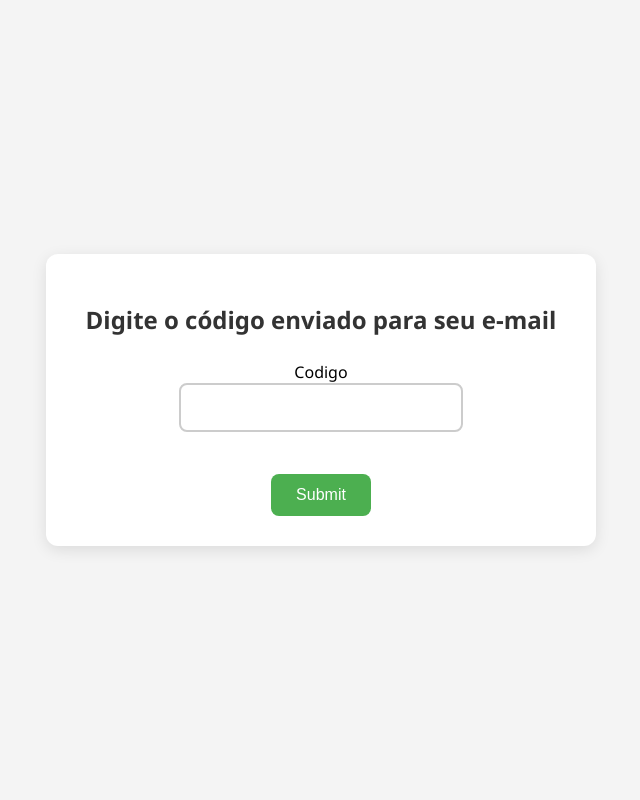
After one commit to beatrizbramont/SistemaRestaurante, a Flask app: template templates/otp.html in a window 1280 px wide. The commit adds this page. Shown: the whole page, without its empty margins (319-959 px from the left). Run offline with Flask 3, Linux system fonts and the light colour scheme; the template is opened without the code that fills it, so the values that code supplies are empty, except form fields; tables that the repository leaves empty hold one stand-in row (values such as "Sample post"); form fields are guessed from the names that the template uses.

Commit message:
fix: ajustando caminhos css e js

```diff
--- a/static/css/mesa.css
+++ b/static/css/mesa.css
@@ -11,7 +11,7 @@
   --preto: #333;
   --azul: #1a253a;
 }
-/* Container para status + ícones */
+
 .td-status-container {
     display: flex;
     justify-content: flex-start; /* conteúdo começa do lado esquerdo */
--- /dev/null
+++ b/static/css/otp.css
@@ -0,0 +1,60 @@
+body {
+    display: flex;
+    justify-content: center;
+    align-items: center;
+    height: 100vh;
+    font-family: 'Segoe UI', Tahoma, Geneva, Verdana, sans-serif;
+    background-color: #f4f4f4;
+    margin: 0;
+}
+
+form {
+    background-color: #fff;
+    padding: 30px 40px;
+    border-radius: 12px;
+    box-shadow: 0 4px 15px rgba(0,0,0,0.1);
+    text-align: center;
+}
+
+h2 {
+    margin-bottom: 25px;
+    color: #333;
+}
+
+input[type="text"] {
+    width: 250px;
+    padding: 12px 15px;
+    font-size: 18px;
+    border: 2px solid #ccc;
+    border-radius: 8px;
+    outline: none;
+    transition: border-color 0.2s, box-shadow 0.2s;
+    text-align: center;
+}
+
+input[type="text"]:focus {
+    border-color: #4CAF50;
+    box-shadow: 0 0 5px rgba(76, 175, 80, 0.5);
+}
+
+input[type="submit"] {
+    margin-top: 20px;
+    padding: 12px 25px;
+    font-size: 16px;
+    background-color: #4CAF50;
+    color: white;
+    border: none;
+    border-radius: 8px;
+    cursor: pointer;
+    transition: background-color 0.2s;
+}
+
+input[type="submit"]:hover {
+    background-color: #45a049;
+}
+
+.flash {
+    margin-top: 15px;
+    font-size: 14px;
+    color: red;
+}
--- a/static/js/main.js
+++ b/static/js/main.js
@@ -129,7 +129,6 @@ document.addEventListener('DOMContentLoaded', () => {
     });
   });
 
-  // Botão “Carregar Cardápio” → mostra todos os itens agrupados
   loadBtn.addEventListener('click', () => abrirModalCategoria(null, 'Todos os Itens'));
 
   // Cadastrar ou atualizar item
--- a/templates/cardapio.html
+++ b/templates/cardapio.html
@@ -22,7 +22,7 @@
         <nav>
             <ul>
                 <li>
-                    <a href="{{ url_for('index.index') }}">
+                    <a href="{{ url_for('index.dashboard') }}">
                         <img src="{{ url_for('static', filename='images/icon-home.svg') }}" alt="Home">
                     </a>
                 </li>
@@ -48,7 +48,7 @@
     <nav class="nav-mobile">
         <ul>
             <li>
-                <a href="{{ url_for('index.index') }}">
+                <a href="{{ url_for('index.dashboard') }}">
                     <img src="{{ url_for('static', filename='images/icon-home.svg') }}" alt="Home">
                 </a>
             </li>
--- a/templates/funcionarios.html
+++ b/templates/funcionarios.html
@@ -20,7 +20,7 @@
         <nav>
             <ul>
                 <li>
-                    <a href="{{ url_for('index.index') }}">
+                    <a href="{{ url_for('index.dashboard') }}">
                         <img src="{{ url_for('static', filename='images/icon-home.svg') }}" alt="Home">
                     </a>
                 </li>
@@ -46,7 +46,7 @@
     <nav class="nav-mobile">
         <ul>
             <li>
-                <a href="{{ url_for('index.index') }}">
+                <a href="{{ url_for('index.dashboard') }}">
                     <img src="{{ url_for('static', filename='images/icon-home.svg') }}" alt="Home">
                 </a>
             </li>
--- a/templates/index.html
+++ b/templates/index.html
@@ -78,7 +78,7 @@
             <div class="usuario-area">
                 <span>Olá, {{ session['usuario_nome'] }}</span>
 
-                <a href="{{ url_for('funcionarios.logout') }}" class="logout-btn">
+                <a href="{{ url_for('auth.logout') }}" class="logout-btn">
                     <i class="fa-solid fa-right-from-bracket"></i>
                 </a>
             </div>
--- a/templates/login.html
+++ b/templates/login.html
@@ -32,7 +32,7 @@
                 </div>
             </div>
 
-            <form action="{{ url_for('funcionarios.login') }}" method="post" class="forms-padrao">
+            <form action="{{ url_for('auth.login') }}" method="post" class="forms-padrao">
                 {{ form.hidden_tag() }}
 
                 <div class="formulario-div">
--- a/templates/mesapage.html
+++ b/templates/mesapage.html
@@ -15,7 +15,7 @@
     <img src="{{ url_for('static', filename='images/logo-icon.svg') }}" alt="TableTrack">
     <nav>
       <ul>
-        <li><a href="{{ url_for('index.index') }}"><img src="{{ url_for('static', filename='images/icon-home.svg') }}" alt="Home"></a></li>
+        <li><a href="{{ url_for('index.dashboard') }}"><img src="{{ url_for('static', filename='images/icon-home.svg') }}" alt="Home"></a></li>
         <li><a href="{{ url_for('cardapio.cardapio_page') }}"><img src="{{ url_for('static', filename='images/icon-cardapio2.svg') }}" alt="Cardápio"></a></li>
         <li class="active"><a href="{{ url_for('mesa.mesas_page') }}"><img src="{{ url_for('static', filename='images/icon-mesas2.svg') }}" alt="Mesas"></a></li>
         <li><a href="{{ url_for('funcionarios.funcionarios_page') }}"><img src="{{ url_for('static', filename='images/icon-person.svg') }}" alt="Funcionários"></a></li>
@@ -25,7 +25,7 @@
 
   <nav class="nav-mobile">
     <ul>
-      <li><a href="{{ url_for('index.index') }}"><img src="{{ url_for('static', filename='images/icon-home.svg') }}" alt="Home"></a></li>
+      <li><a href="{{ url_for('index.dashboard') }}"><img src="{{ url_for('static', filename='images/icon-home.svg') }}" alt="Home"></a></li>
       <li><a href="{{ url_for('cardapio.cardapio_page') }}"><img src="{{ url_for('static', filename='images/icon-cardapio2.svg') }}" alt="Cardápio"></a></li>
       <li class="active"><a href="{{ url_for('mesa.mesas_page') }}"><img src="{{ url_for('static', filename='images/icon-mesas2.svg') }}" alt="Mesas"></a></li>
       <li><a href="{{ url_for('funcionarios.funcionarios_page') }}"><img src="{{ url_for('static', filename='images/icon-person.svg') }}" alt="Funcionários"></a></li>
--- /dev/null
+++ b/templates/otp.html
@@ -0,0 +1,23 @@
+<!DOCTYPE html>
+<html lang="pt-BR">
+<head>
+    <meta charset="UTF-8">
+    <title>Verificação</title>
+    <link rel="stylesheet" href="{{ url_for('static', filename='css/otp.css') }}">
+</head>
+<body>
+
+<form method="POST">
+    <h2>Digite o código enviado para seu e-mail</h2>
+    {{ form.hidden_tag() }}
+
+    {{ form.codigo.label }}
+    <br>
+    {{ form.codigo }}
+
+    <br><br>
+    {{ form.submit }}
+</form>
+
+</body>
+</html>
--- a/templates/splash.html
+++ b/templates/splash.html
@@ -3,8 +3,7 @@
 <head>
     <meta charset="UTF-8">
     <title>TableTrack</title>
-
-    <link rel="stylesheet" href="../static/css/splash.css">
+    <link rel="stylesheet" href="{{ url_for('static', filename='css/splash.css') }}">
 </head>
 <body>
 
@@ -20,6 +19,6 @@
 
 </div>
 
-<script src="../static/js/splash.js"></script>
+<script src="{{ url_for('static', filename='js/splash.js') }}"></script>
 </body>
 </html>
```
Also changed, not shown: static/js/login.js (added).
